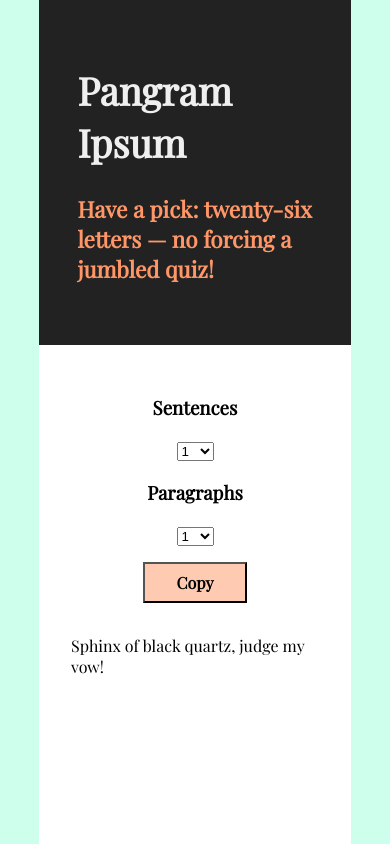
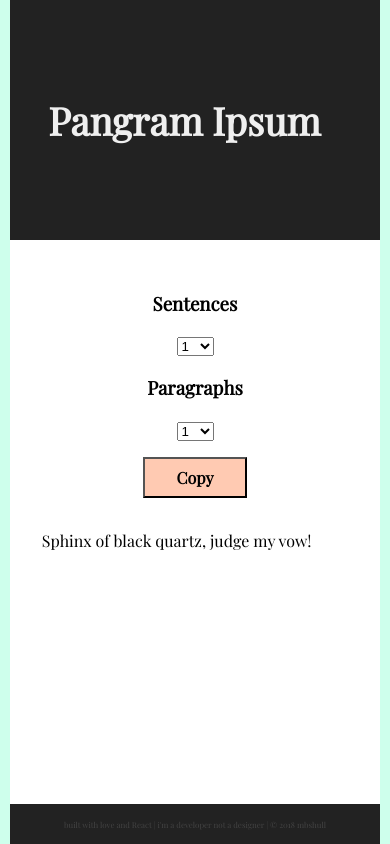
Before and after one commit to shullmb/pg_ipsum, a React (Create React App) app: page / in a window 390 px wide. Built offline with nearby package versions, Linux system fonts and the light colour scheme.

Commit message:
a little more responsive

```diff
--- a/src/App.css
+++ b/src/App.css
@@ -17,11 +17,21 @@ header h3 {
   color:  rgba(255, 150, 103)
 }
 
+footer {
+  background-color: #222;
+  color: #444444;
+  display: flex;
+  align-items: center;
+  justify-content: center;
+}
+
 #main {
   width: 52em;
   margin: 0 auto;
   background: #FFF;
   min-height: 100vh;
+  display: grid;
+  grid-template-rows: 15em 1fr 40px;
 }
 
 #container {
@@ -65,8 +75,22 @@ header h3 {
 }
 
 @media screen and (max-width: 32em) {
+
+  header {
+    display: flex;
+    align-items: center;
+  }
+
+  header h3 {
+    display: none;
+  }
+
+  footer p {
+    font-size: .5em;
+  }
+
   #main {
-    width: 80%;
+    width: 95%;
     margin: 0 auto;
   }
 
--- a/src/App.js
+++ b/src/App.js
@@ -65,6 +65,9 @@ class App extends Component {
           </PickerContainer>
           <TextBox text={ipsum} />
         </div>
+        <footer>
+          <p>built with love and React | i'm a developer not a designer | &copy; 2018 mbshull </p>
+        </footer>
       </div>
     );
   }
```
